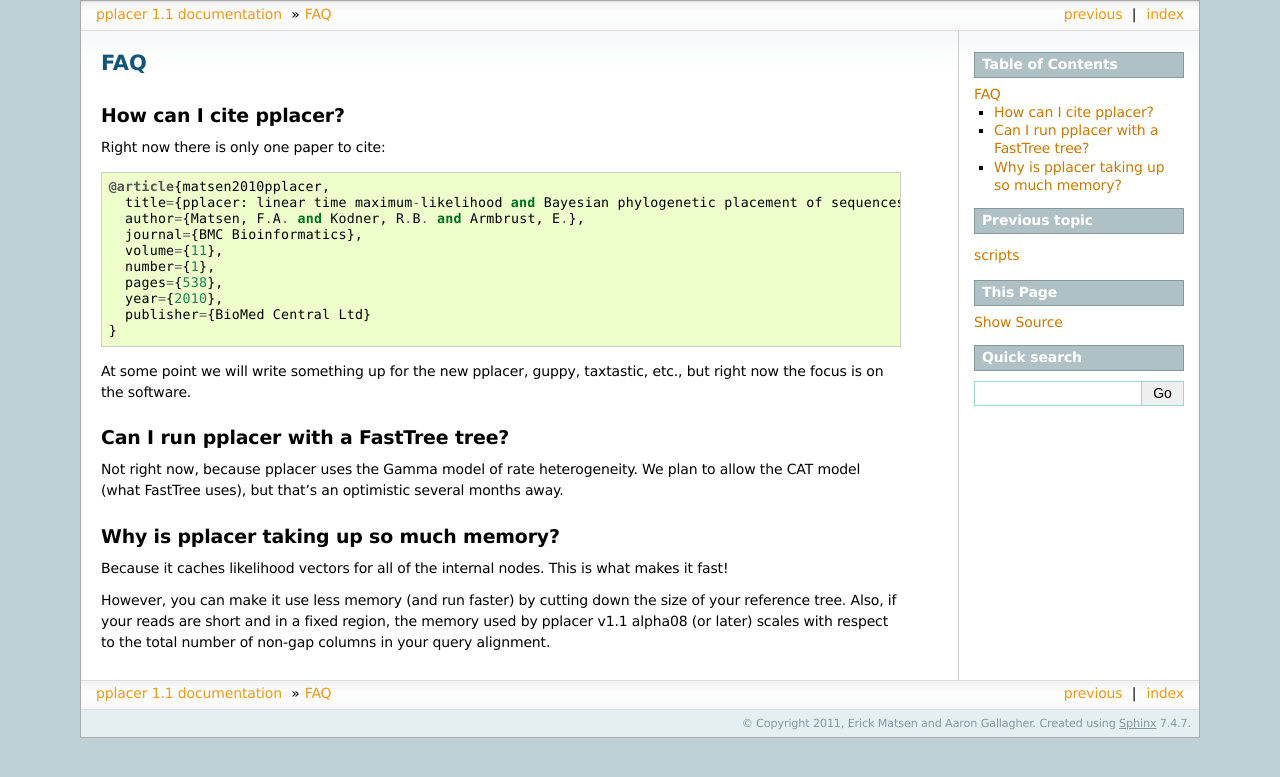
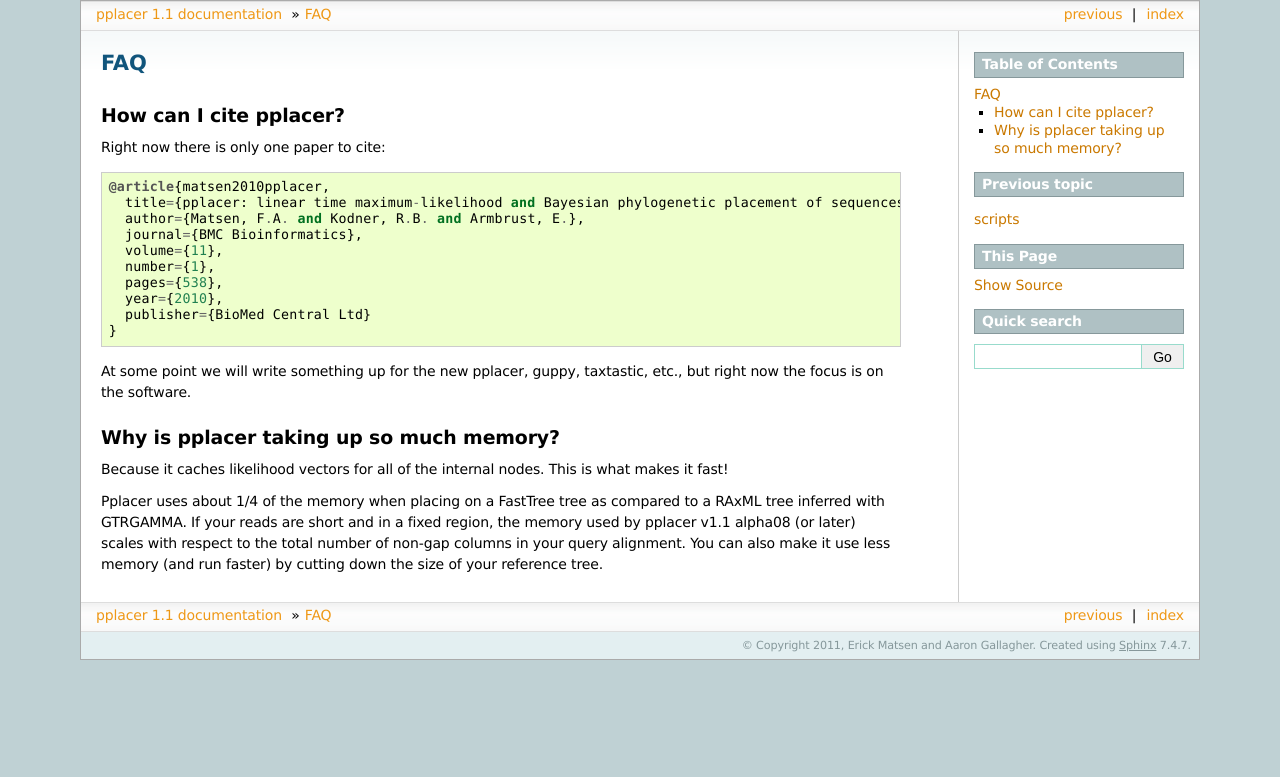
Before and after one commit to matsen/pplacer, a Sphinx documentation site: the page built from docs/faq.rst, in a window 1280 px wide. Shown: the top 777 px of the page. Built offline with Sphinx 7.4.7, drawn with Linux system fonts in a browser that asks for light colours; formulas are drawn with MathJax 3; pages that are not in the unit, such as notebooks, are missing from menus.

Commit message:
docs tuneup for alpha10

```diff
--- a/docs/details/pplacer.rst
+++ b/docs/details/pplacer.rst
@@ -246,6 +248,7 @@
   FastTree -log TIGR00001.log TIGR00001.fasta > TIGR00001.tre
 
 Again, ``-gamma`` should not be used.
+
 
 phyml and RAxML
 ===============
--- a/docs/faq.rst
+++ b/docs/faq.rst
@@ -21,16 +21,11 @@
 At some point we will write something up for the new pplacer, guppy, taxtastic, etc., but right now the focus is on the software.
 
 
-Can I run pplacer with a FastTree tree?
----------------------------------------
-Not right now, because pplacer uses the Gamma model of rate heterogeneity.
-We plan to allow the CAT model (what FastTree uses), but that's an optimistic several months away.
-
-
 Why is pplacer taking up so much memory?
 ----------------------------------------
 Because it caches likelihood vectors for all of the internal nodes.
 This is what makes it fast!
 
-However, you can make it use less memory (and run faster) by cutting down the size of your reference tree.
-Also, if your reads are short and in a fixed region, the memory used by pplacer v1.1 alpha08 (or later) scales with respect to the total number of non-gap columns in your query alignment.
+Pplacer uses about 1/4 of the memory when placing on a FastTree tree as compared to a RAxML tree inferred with GTRGAMMA.
+If your reads are short and in a fixed region, the memory used by pplacer v1.1 alpha08 (or later) scales with respect to the total number of non-gap columns in your query alignment.
+You can also make it use less memory (and run faster) by cutting down the size of your reference tree.
```
Also changed, not shown: other parts of docs/details/pplacer.rst (+2 -0 lines).
